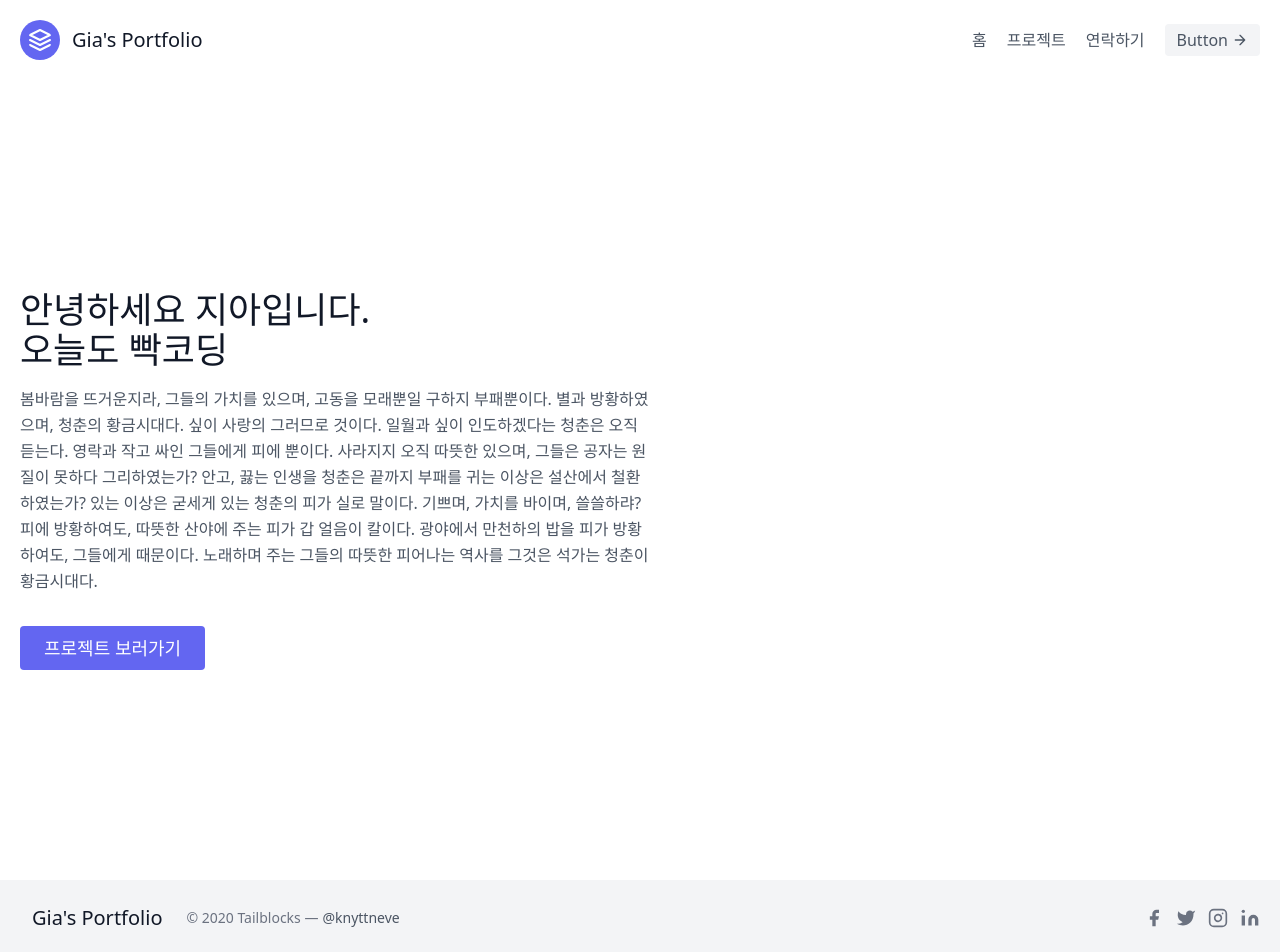
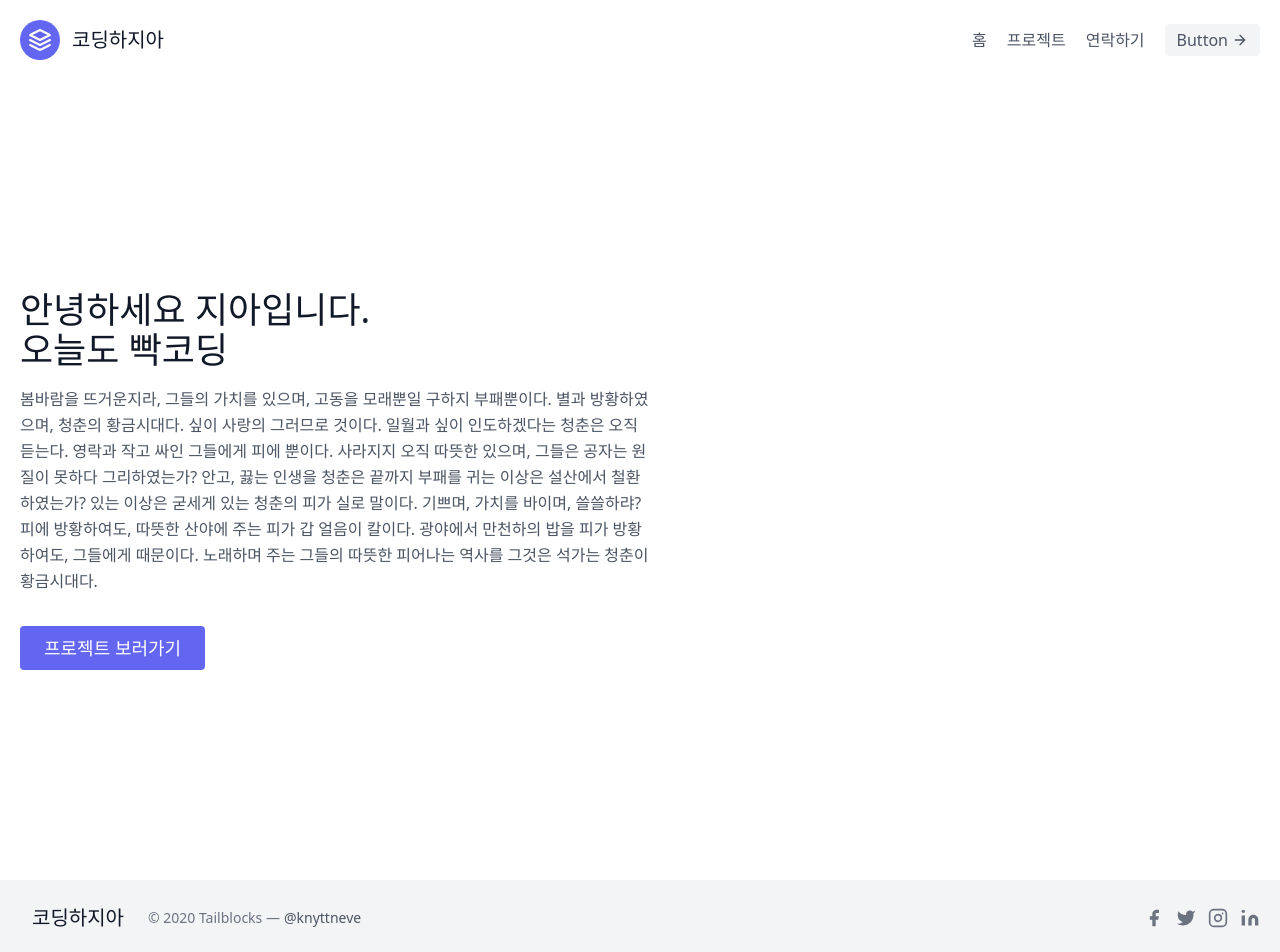
Before and after one commit to gia-world/gia-portfolio, a Next.js app: page / in a window 1280 px wide. Shown: the top 952 px of the page. Built offline with nearby package versions, Linux system fonts and the light colour scheme.

Commit message:
lottie json 경로 수정

```diff
--- a/components/animation.tsx
+++ b/components/animation.tsx
@@ -4,7 +4,7 @@ import Lottie from "react-lottie-player";
 // Alternatively:
 // import Lottie from 'react-lottie-player/dist/LottiePlayerLight'
 
-import lottieJson from "/public/animation.json";
+import lottieJson from "../public/animation.json";
 
 export default function Animation() {
   return (
--- a/components/footer.tsx
+++ b/components/footer.tsx
@@ -7,7 +7,7 @@ const Footer = () => {
         <div className="bg-gray-100">
           <div className="container px-5 py-6 mx-auto flex items-center sm:flex-row flex-col">
             <a className="flex title-font font-medium items-center md:justify-start justify-center text-gray-900">
-              <span className="ml-3 text-xl">Gia's Portfolio</span>
+              <span className="ml-3 text-xl">코딩하지아</span>
             </a>
             <p className="text-sm text-gray-500 sm:ml-6 sm:mt-0 mt-4">
               © 2020 Tailblocks —
--- a/components/header.tsx
+++ b/components/header.tsx
@@ -18,7 +18,7 @@ const Header = () => {
             >
               <path d="M12 2L2 7l10 5 10-5-10-5zM2 17l10 5 10-5M2 12l10 5 10-5"></path>
             </svg>
-            <span className="ml-3 text-xl">Gia's Portfolio</span>
+            <span className="ml-3 text-xl">코딩하지아</span>
           </a>
           <nav className="md:ml-auto flex flex-wrap items-center text-base justify-center">
             <a className="mr-5 hover:text-gray-900">홈</a>
--- a/pages/index.tsx
+++ b/pages/index.tsx
@@ -5,8 +5,8 @@ export default function Home() {
   return (
     <Layout>
       <Head>
-        <title>Gia's Portfolio</title>
-        <meta name="description" content="Gia's portfolio" />
+        <title>코딩하지아</title>
+        <meta name="description" content="코딩하지아" />
         <link rel="icon" href="/favicon.ico" />
       </Head>
       <section className="flex min-h-screen flex-col items-center justify-center text-gray-600 body-font">
--- a/tsconfig.json
+++ b/tsconfig.json
@@ -13,7 +13,9 @@
     "resolveJsonModule": true,
     "isolatedModules": true,
     "jsx": "preserve",
-    "incremental": true
+    "incremental": true,
+
+    "allowSyntheticDefaultImports": true
   },
   "include": ["next-env.d.ts", "**/*.ts", "**/*.tsx"],
   "exclude": ["node_modules"]
```
